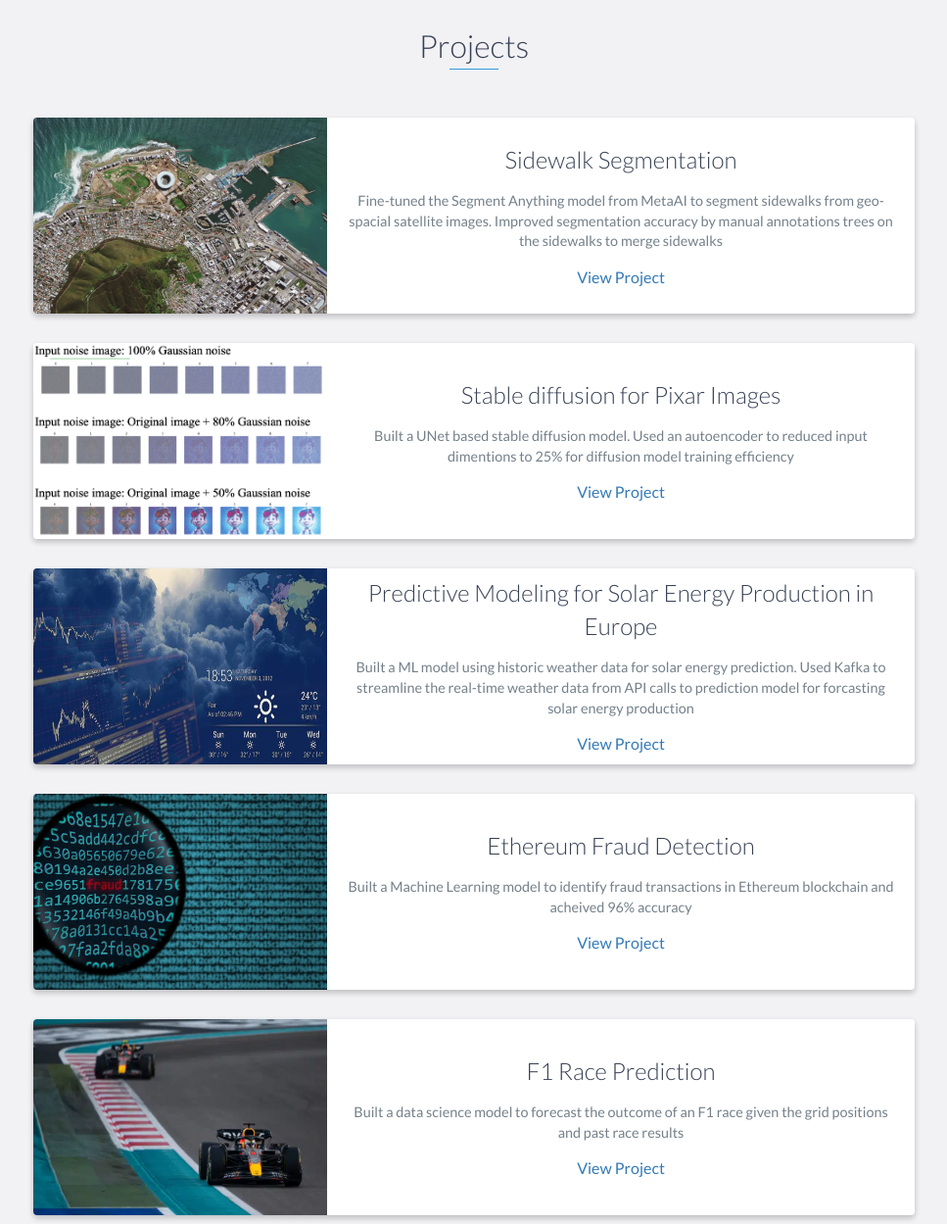
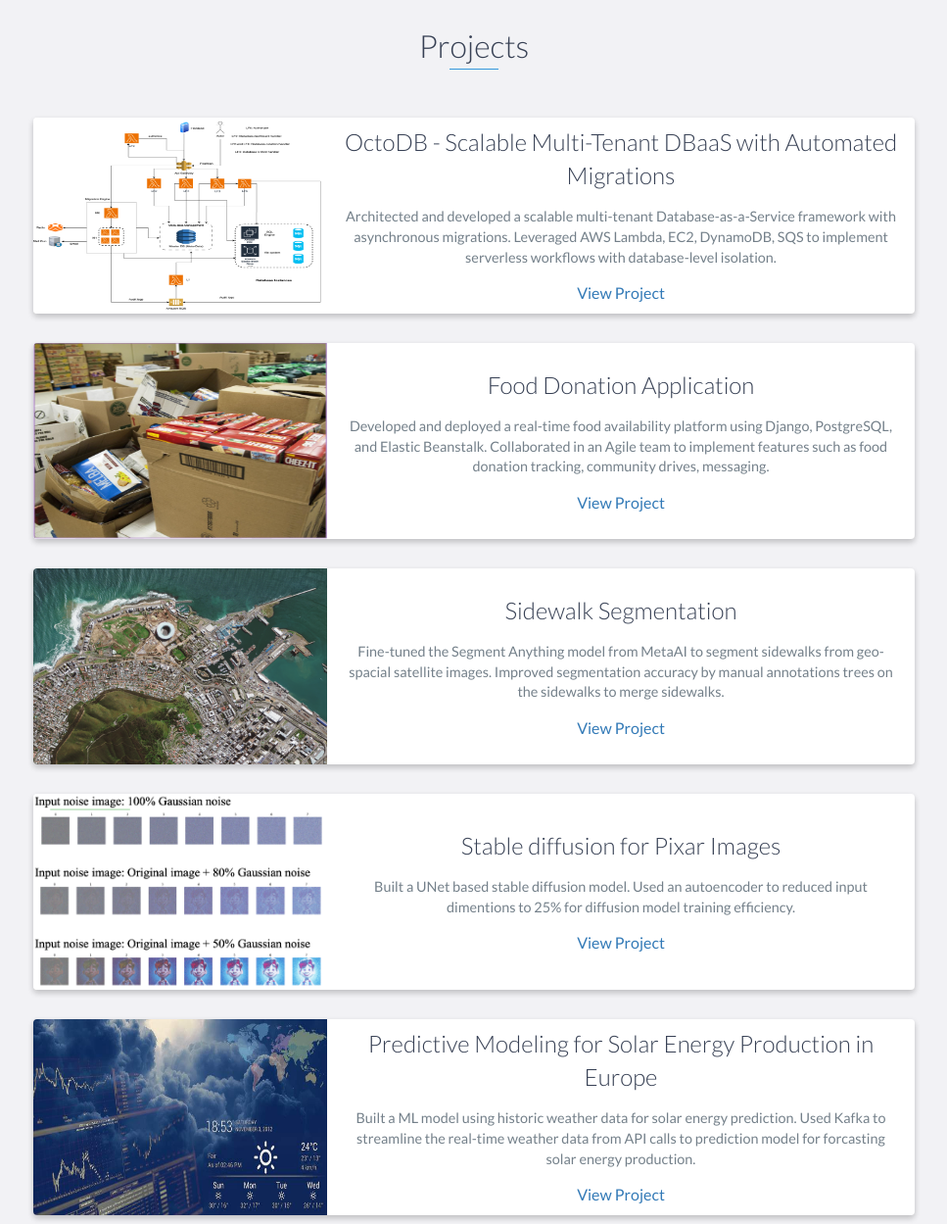
Before and after one commit to TekuriSaiAkhil/portfolio, a website: page index.html in a window 1280 px wide. Shown: the part 3240-4489 px from the top of the page at 98% size, without its empty margins (156-1123 px from the left). Drawn offline with nearby package versions, Linux system fonts and the light colour scheme.

Commit message:
latest changes

```diff
--- a/index.html
+++ b/index.html
@@ -178,13 +178,43 @@
             <div class="row">
                 <div class="project shadow-large">
                     <div class="project-image">
+                        <img src="images/octadb.png" width="300" height="200"/>
+                    </div>
+                    <!-- End .project-image -->
+                    <div class="project-info">
+                        <h3>OctoDB - Scalable Multi-Tenant DBaaS with Automated Migrations</h3>
+                        <p>
+                            Architected and developed a scalable multi-tenant Database-as-a-Service framework with asynchronous migrations. Leveraged AWS Lambda, EC2, DynamoDB, SQS to implement serverless workflows with database-level isolation.
+                        </p>
+                        <a href="https://github.com/TekuriSaiAkhil/OctaDB">View Project</a>
+                    </div>
+                    <!-- End .project-info -->
+                </div>
+
+                <div class="project shadow-large">
+                    <div class="project-image">
+                        <img src="images/sde.png" width="300" height="200"/>
+                    </div>
+                    <!-- End .project-image -->
+                    <div class="project-info">
+                        <h3>Food Donation Application</h3>
+                        <p>
+                            Developed and deployed a real-time food availability platform using Django, PostgreSQL, and Elastic Beanstalk. Collaborated in an Agile team to implement features such as food donation tracking, community drives, messaging.
+                        </p>
+                        <a href="https://github.com/gcivil-nyu-org/wed-fall24-team5">View Project</a>
+                    </div>
+                    <!-- End .project-info -->
+                </div>
+
+                <div class="project shadow-large">
+                    <div class="project-image">
                         <img src="images/satellite-imagery-large.png" width="300" height="200"/>
                     </div>
                     <!-- End .project-image -->
                     <div class="project-info">
                         <h3>Sidewalk Segmentation</h3>
                         <p>
-                            Fine-tuned the Segment Anything model from MetaAI to segment sidewalks from geo-spacial satellite images. Improved segmentation accuracy by manual annotations trees on the sidewalks to merge sidewalks
+                            Fine-tuned the Segment Anything model from MetaAI to segment sidewalks from geo-spacial satellite images. Improved segmentation accuracy by manual annotations trees on the sidewalks to merge sidewalks.
                         </p>
                         <a href="https://github.com/TekuriSaiAkhil/cs-gy-6613-project">View Project</a>
                     </div>
@@ -200,7 +230,7 @@
                     <div class="project-info">
                         <h3>Stable diffusion for Pixar Images</h3>
                         <p>
-                            Built a UNet based stable diffusion model. Used an autoencoder to reduced input dimentions to 25% for diffusion model training efficiency
+                            Built a UNet based stable diffusion model. Used an autoencoder to reduced input dimentions to 25% for diffusion model training efficiency.
                         </p>
                         <a href="https://github.com/jeevanv26/Pixar-Image-Generation">View Project</a>
                     </div>
@@ -216,7 +246,7 @@
                     <div class="project-info">
                         <h3>Predictive Modeling for Solar Energy Production in Europe</h3>
                         <p>
-                            Built a ML model using historic weather data for solar energy prediction. Used Kafka to streamline the real-time weather data from API calls to prediction model for forcasting solar energy production
+                            Built a ML model using historic weather data for solar energy prediction. Used Kafka to streamline the real-time weather data from API calls to prediction model for forcasting solar energy production.
                         </p>
                         <a href="https://github.com/TekuriSaiAkhil/BIG-DATA">View Project</a>
                     </div>
@@ -232,7 +262,7 @@
                     <div class="project-info">
                         <h3>Ethereum Fraud Detection</h3>
                         <p>
-                            Built a Machine Learning model to identify fraud transactions in Ethereum blockchain and acheived 96% accuracy
+                            Built a Machine Learning model to identify fraud transactions in Ethereum blockchain and acheived 96% accuracy.
                         </p>
                         <a href="https://github.com/TekuriSaiAkhil/Ethereum-Fraud-Detection">View Project</a>
                     </div>
@@ -248,7 +278,7 @@
                     <div class="project-info">
                         <h3>F1 Race Prediction</h3>
                         <p>
-                            Built a data science model to forecast the outcome of an F1 race given the grid positions and past race results
+                            Built a data science model to forecast the outcome of an F1 race given the grid positions and past race results.
                         </p>
                         <a href="https://github.com/TekuriSaiAkhil/F1-Race-Prediction">View Project</a>
                     </div>
@@ -264,7 +294,7 @@
                     <div class="project-info">
                         <h3>Robot Plate Detection</h3>
                         <p>
-                            Implemented traditional object detection model to detect a plates on the robot in realtime using SIFT features detection and nearest neighbor mapping
+                            Implemented traditional object detection model to detect a plates on the robot in realtime using SIFT features detection and nearest neighbor mapping.
                         </p>
                         <a href="https://github.com/TekuriSaiAkhil/Robot-Plate-Detection">View Project</a>
                     </div>
@@ -330,7 +360,7 @@
             <li>Jira</li>
             <li>Microservices</li>
             <li>Android Studio</li>
-
+            <li>AWS Microservices (Lambda, API Gateway, S3, DynamoDB, Lex, SQS, SES, Elasticsearch)</li>
         </ul>
     </div>
     <!-- End #skills -->
@@ -351,7 +381,7 @@
             <div class="row">
                 <div class="col-sm-5 copyright">
                     <p>
-                        Copyright &copy; <span id="current-year">2024</span> Sai Akhil Tekuri
+                        Copyright &copy; <span id="current-year">2025</span> Sai Akhil Tekuri
                     </p>
                 </div>
                 <div class="col-sm-2 top">
```
Also changed, not shown: images/octadb.png (added), images/sde.png (added), 3 other files.
